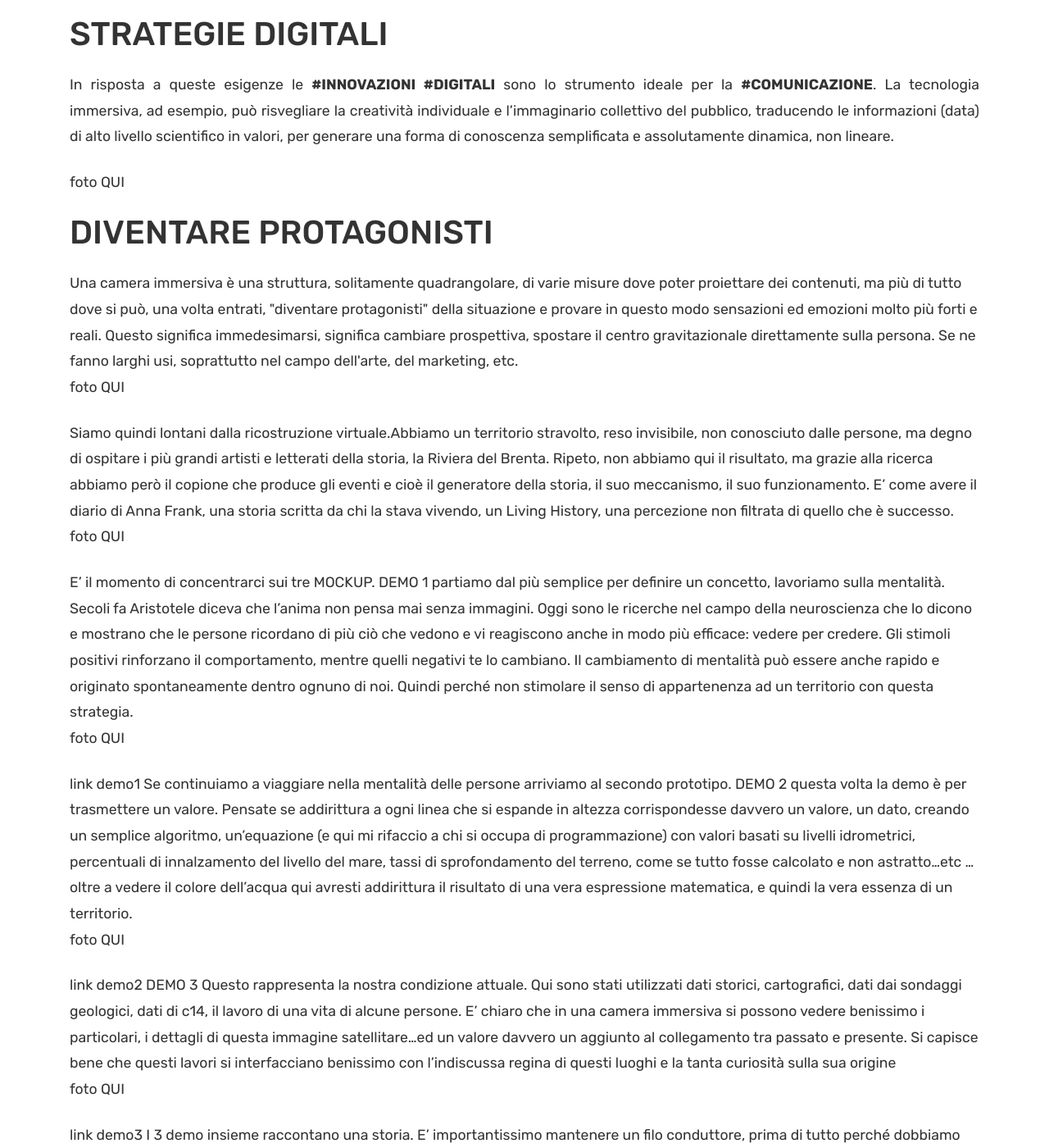
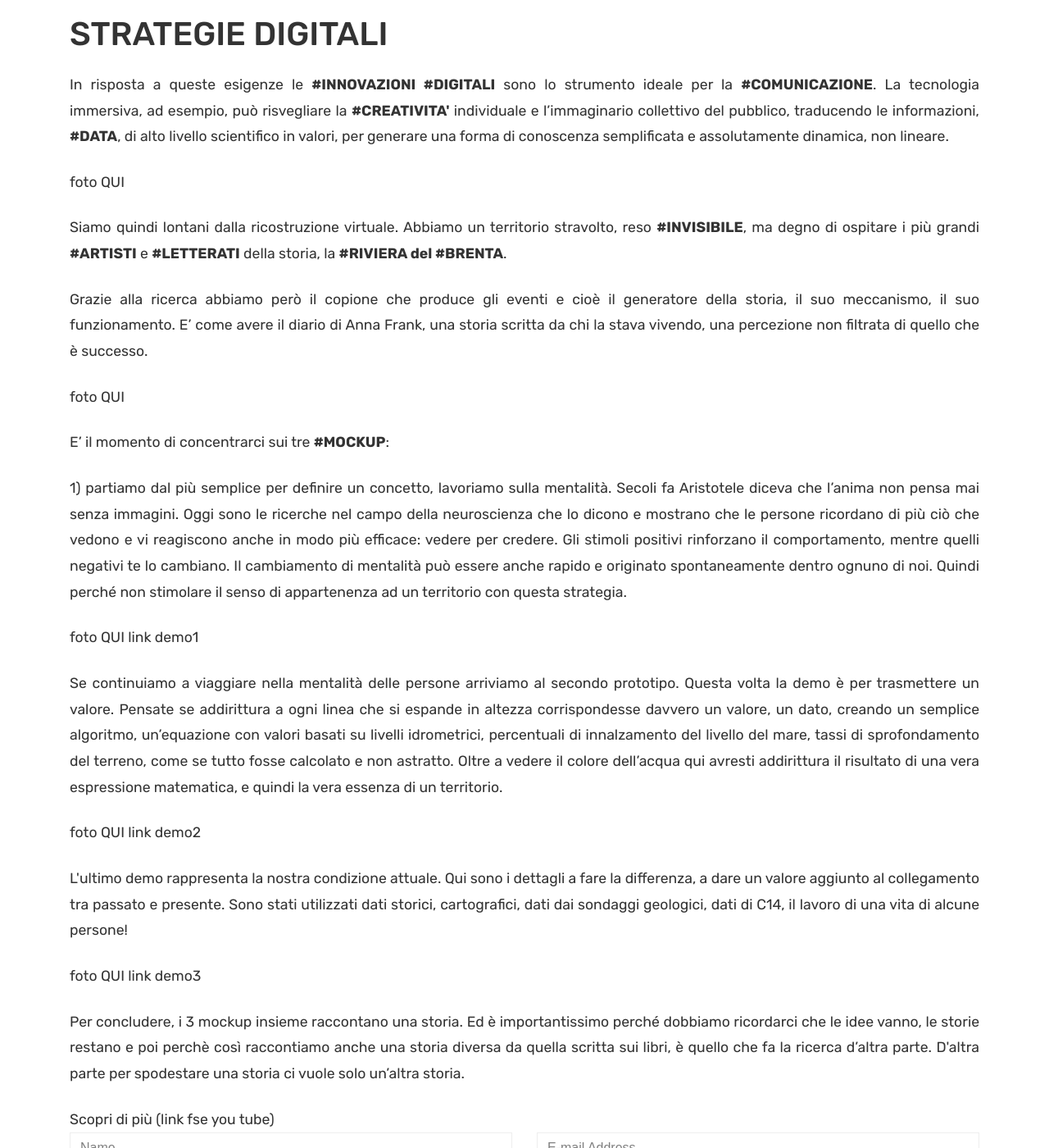
Before and after one commit to valrem93/SantIlarioeilBrenta_test, a Jekyll site: the page built from docs/heritage.html, in a window 1280 px wide and 1400 px high, scrolled down 1754 px. Shown: the whole window at 82% size. Built offline with Jekyll 4.4.1, drawn with Linux system fonts in a browser that asks for light colours; some of the changed text lies outside the part shown.

Commit message:
Update heritage.html

```diff
--- a/docs/heritage.html
+++ b/docs/heritage.html
@@ -39,7 +39,7 @@ e <b>#AMBIENTE</b>, proprio come oggi. <b>#NEWTON</b> aveva ragione quando dicev
  <p align=justify> Come valorizzare la <b>#COMPLESSITA'</b>, come sensibilizzare le persone verso la comprensione delle particolari caratteristiche del paesaggio?
 Come donare un'<b>#IDENTITA'</b>, innanzitutto <b>#VISIVA</b> al <b>#PATRIMONIO #CULTURALE</b> del territorio,
 o meglio del paesaggio, così come inteso nella Convenzione del 2000 e poi con la ratifica del 2006:</p>
-<p>“…una determinata parte di territorio, così come è percepita dalle popolazioni, il cui carattere deriva dall'azione di fattori naturali e/o umani e
+<p align=justify>“…una determinata parte di territorio, così come è percepita dalle popolazioni, il cui carattere deriva dall'azione di fattori naturali e/o umani e
  dalle loro interrelazioni…”.</p>
 <p> Come lasciare un’<b>#EREDITA'</b>, come raccontare il passato, come creare una comunità di persone in grado di viverlo?</p>
 
@@ -48,57 +48,48 @@ o meglio del paesaggio, così come inteso nella Convenzione del 2000 e poi con l
 
 <h1>STRATEGIE DIGITALI</h1>
  <p align=justify>In risposta a queste esigenze le <b>#INNOVAZIONI #DIGITALI</b> sono lo strumento ideale per la <b>#COMUNICAZIONE</b>. La tecnologia immersiva, ad esempio,
-  può risvegliare la creatività individuale e l’immaginario collettivo del pubblico, traducendo le informazioni (data) di alto livello scientifico in valori,
+  può risvegliare la <b>#CREATIVITA'</b> individuale e l’immaginario collettivo del pubblico, traducendo le informazioni, <b>#DATA</b>, di alto livello scientifico in valori,
 per generare una forma di conoscenza semplificata e assolutamente dinamica, non lineare. </p>
 
 <p>foto QUI </p>
 
- <h1>DIVENTARE PROTAGONISTI</h1>
-Una camera immersiva è una struttura, solitamente quadrangolare, di varie misure dove poter proiettare dei contenuti, ma più di tutto dove si può, una volta entrati,
-"diventare protagonisti" della situazione e provare in questo modo sensazioni ed emozioni molto più forti e reali. Questo significa immedesimarsi, significa cambiare
-prospettiva, spostare il centro gravitazionale direttamente sulla persona. Se ne fanno larghi usi, soprattutto nel campo dell'arte, del marketing, etc.
+<p align=justify> Siamo quindi lontani dalla ricostruzione virtuale. Abbiamo un territorio stravolto, reso <b>#INVISIBILE</b>, ma degno di ospitare i più
+grandi <b>#ARTISTI</b> e <b>#LETTERATI</b> della storia, la <b>#RIVIERA del #BRENTA</b>.</p>
+<p align=justify>Grazie alla ricerca abbiamo però il copione che produce gli eventi e cioè il generatore della storia,
+il suo meccanismo, il suo funzionamento. E’ come avere il diario di Anna Frank, una storia scritta da chi la stava vivendo, una percezione non filtrata di quello che è successo.</p>
 
 <p>foto QUI </p>
 
-Siamo quindi lontani dalla ricostruzione virtuale.Abbiamo un territorio stravolto, reso invisibile, non conosciuto dalle persone, ma degno di ospitare i più
-grandi artisti e letterati della storia, la Riviera del Brenta.
-Ripeto, non abbiamo qui il risultato, ma grazie alla ricerca abbiamo però il copione che produce gli eventi e cioè il generatore della storia,
-il suo meccanismo, il suo funzionamento. E’ come avere il diario di Anna Frank, una storia scritta da chi la stava vivendo, un Living History,
-una percezione non filtrata di quello che è successo.
+<p align=justify>E’ il momento di concentrarci sui tre <b>#MOCKUP</b>:</p>
 
-<p>foto QUI </p>
-
-E’ il momento di concentrarci sui tre MOCKUP.
-DEMO 1 partiamo dal più semplice per definire un concetto, lavoriamo sulla mentalità. Secoli fa Aristotele diceva che l’anima non
+<p align=justify>1) partiamo dal più semplice per definire un concetto, lavoriamo sulla mentalità. Secoli fa Aristotele diceva che l’anima non
 pensa mai senza immagini. Oggi sono le ricerche nel campo della neuroscienza che lo dicono e mostrano che le persone ricordano di più ciò
 che vedono e vi reagiscono anche in modo più efficace: vedere per credere. Gli stimoli positivi rinforzano il comportamento, mentre quelli negativi
-te lo cambiano. Il cambiamento di mentalità può essere anche rapido e originato spontaneamente dentro ognuno di noi.
-Quindi perché non stimolare il senso di appartenenza ad un territorio con questa strategia.
+te lo cambiano. Il cambiamento di mentalità può essere anche rapido e originato spontaneamente dentro ognuno di noi. Quindi perché non
+ stimolare il senso di appartenenza ad un territorio con questa strategia.</p>
 
-<p>foto QUI </p>
-link demo1
+<p>foto QUI link demo1</p>
 
-Se continuiamo a viaggiare nella mentalità delle persone arriviamo al secondo prototipo.
-DEMO 2 questa volta la demo è per trasmettere un valore. Pensate se addirittura a ogni linea che si espande in altezza corrispondesse
-davvero un valore, un dato, creando un semplice algoritmo, un’equazione (e qui mi rifaccio a chi si occupa di programmazione) con valori basati su
-livelli idrometrici, percentuali di innalzamento del livello del mare, tassi di sprofondamento del terreno, come se tutto fosse calcolato e non astratto…etc …
-oltre a vedere il colore dell’acqua qui avresti addirittura il risultato di una vera espressione matematica, e quindi la vera essenza di un territorio.
 
-<p>foto QUI </p>
-link demo2
+<p align=justify>Se continuiamo a viaggiare nella mentalità delle persone arriviamo al secondo prototipo. Questa volta la demo è per trasmettere un valore. Pensate se addirittura a ogni linea che si espande in altezza corrispondesse
+davvero un valore, un dato, creando un semplice algoritmo, un’equazione con valori basati su
+livelli idrometrici, percentuali di innalzamento del livello del mare, tassi di sprofondamento del terreno, come se tutto fosse calcolato e non astratto. Oltre a vedere
+ il colore dell’acqua qui avresti addirittura il risultato di una vera espressione matematica, e quindi la vera essenza di un territorio. </p>
 
-DEMO 3 Questo rappresenta la nostra condizione attuale. Qui sono stati utilizzati dati storici, cartografici, dati dai sondaggi geologici,
-dati di c14, il lavoro di una vita di alcune persone. E’ chiaro che in una camera immersiva si possono vedere benissimo i particolari,
-i dettagli di questa immagine satellitare…ed un valore davvero un aggiunto al collegamento tra passato e presente.
-Si capisce bene che questi lavori si interfacciano benissimo con l’indiscussa regina di questi luoghi e la tanta curiosità sulla sua origine
+<p>foto QUI link demo2 </p>
 
-<p>foto QUI </p>
-link demo3
 
-I 3 demo insieme raccontano una storia.
-E’ importantissimo mantenere un filo conduttore, prima di tutto perché dobbiamo ricordarci che le idee vanno, le storie restano
+<p align=justify> L'ultimo demo rappresenta la nostra condizione attuale. Qui sono i dettagli a fare la differenza, a dare un valore aggiunto al collegamento tra passato e presente.
+ Sono stati utilizzati dati storici, cartografici, dati dai sondaggi geologici, dati di C14, il lavoro di una vita di alcune persone!</p>
+
+
+<p>foto QUI link demo3</p>
+
+
+<p align=justify> Per concludere, i 3 mockup insieme raccontano una storia. Ed è importantissimo perché dobbiamo ricordarci che le idee vanno, le storie restano
 e poi perchè così raccontiamo anche una storia diversa da quella scritta sui libri, è quello che fa la ricerca d’altra parte.
-E quindi per spodestare una storia ci vuole solo un’altra storia.
+D'altra parte per spodestare una storia ci vuole solo un’altra storia. </p>
+
 
 
 
```
